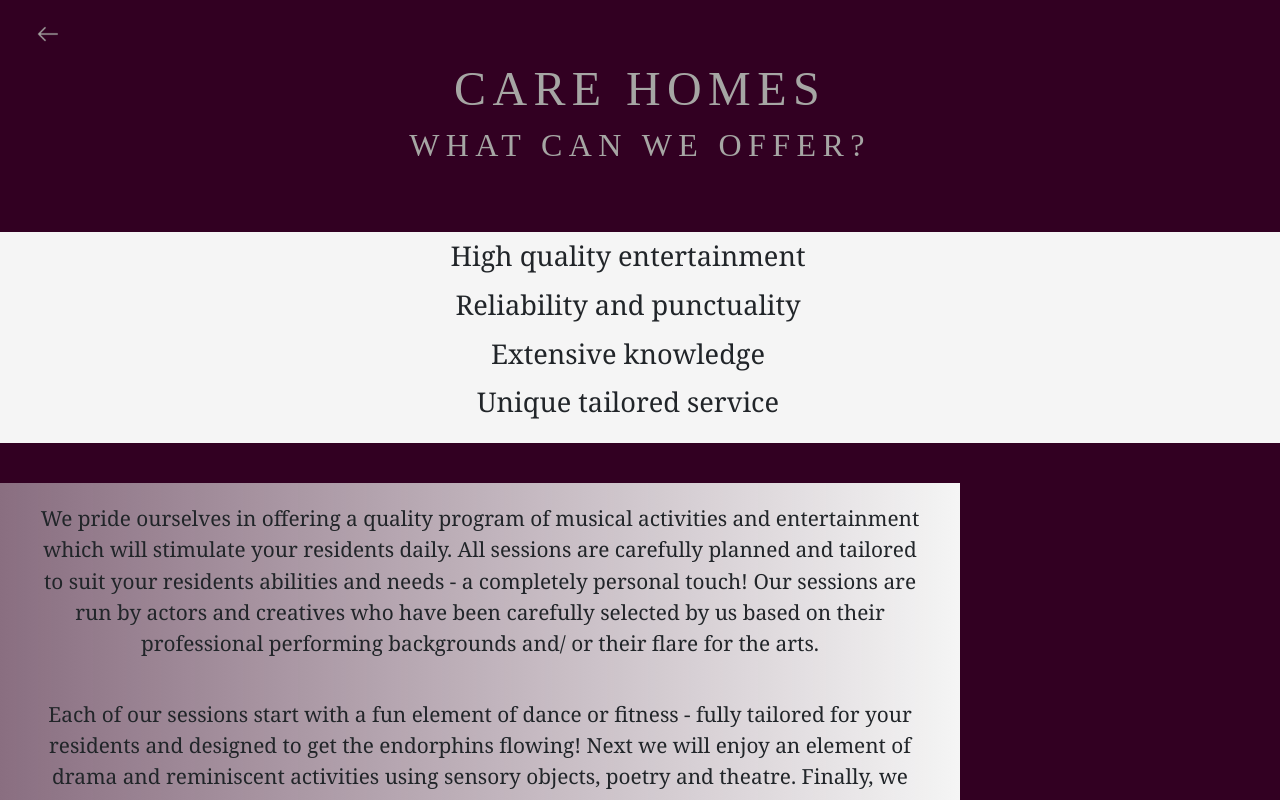
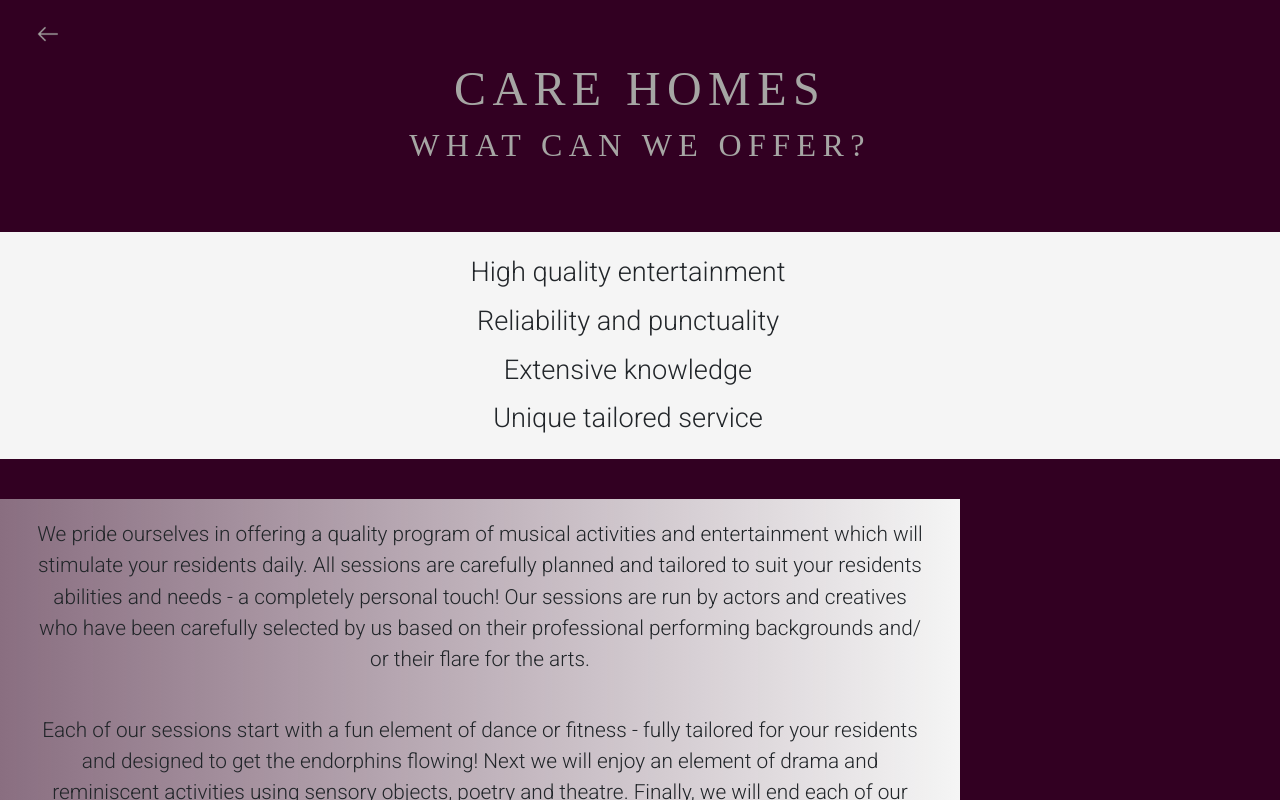
Before and after one commit to hughp23/Entertaining-Minds, a React (Create React App) app: page /workwithus in a window 1280 px wide. Shown: the top 800 px of the page. Built offline with nearby package versions, Linux system fonts and the light colour scheme.

Commit message:
fixed minor spacing issues

```diff
--- a/src/styling/_branding.scss
+++ b/src/styling/_branding.scss
@@ -7,5 +7,9 @@ $primary-text-colour: #a6a6a4;
 $secondary-text-colour: #141414;
 
 //Text Fonts
-$primary-text-font: "Georgia", serif;
+// $primary-text-font: "Georgia", serif;
+$primary-text-font: "Roboto", sans-serif;
 $title-text-font: "Lora", serif;
+
+// font-family: "Roboto", sans-serif;
+// font-weight: 300;
--- a/src/styling/_homepage.scss
+++ b/src/styling/_homepage.scss
@@ -83,7 +83,7 @@
       }
 
       :hover {
-        color: $secondary-text-colour;
+        color: $secondary-text-colour !important;
       }
     }
   }
--- a/src/styling/_workforus.scss
+++ b/src/styling/_workforus.scss
@@ -72,6 +72,7 @@
           padding-right: 5vw;
           position: relative;
           list-style-type: none;
+          margin-top: 1rem;
 
           li {
             font-size: 1.7em;
@@ -157,6 +158,7 @@
 
     h3 {
       font-size: 1.5em;
+      margin-bottom: 5vh;
     }
 
     .text-container {
--- a/src/styling/_workwithus.scss
+++ b/src/styling/_workwithus.scss
@@ -70,6 +70,7 @@
           padding-right: 5vw;
           position: relative;
           list-style-type: none;
+          margin-top: 1rem;
 
           li {
             font-size: 1.7em;
@@ -139,6 +140,7 @@
 
       h3 {
         font-size: 1.5em;
+        margin-bottom: 5vh;
       }
 
       .text-container {
```
